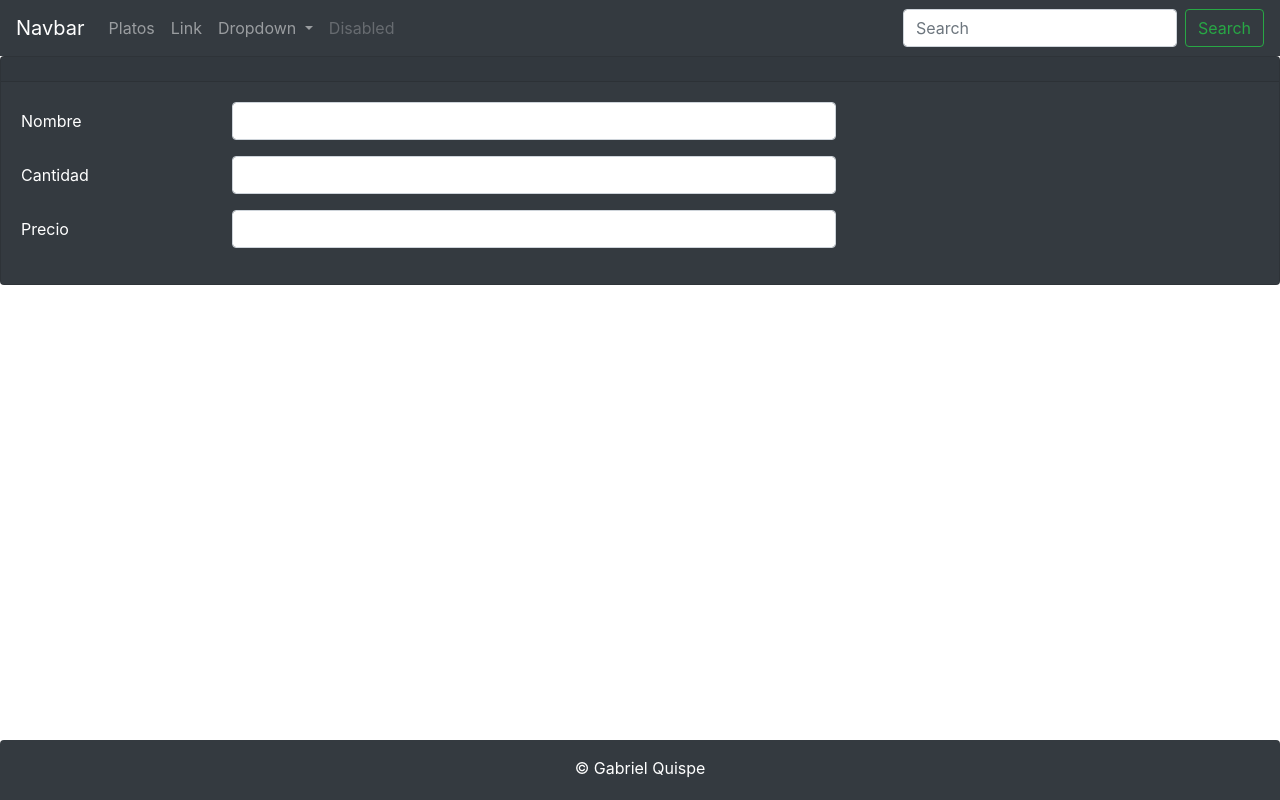
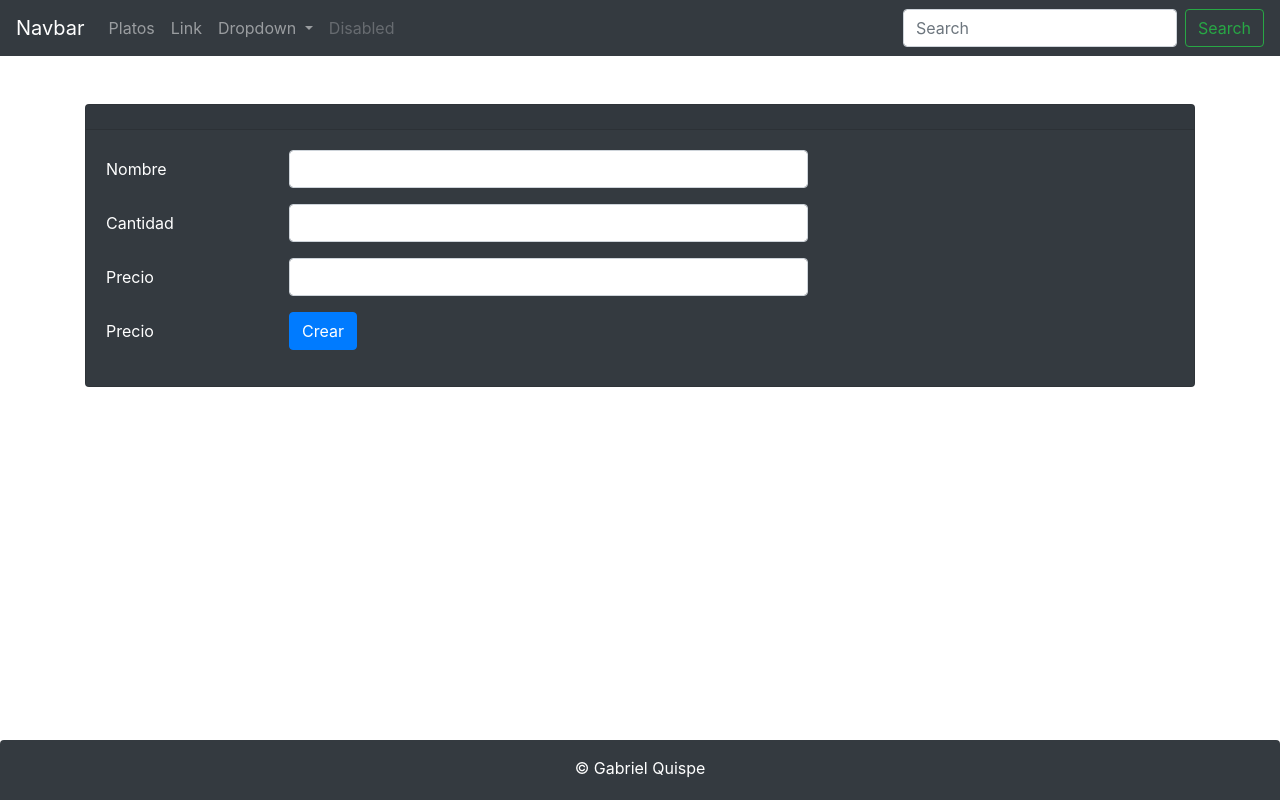
Before and after one commit to QuispeRosasGabriel/RestAngularSpring, an Angular app: page /formulario in a window 1280 px wide. Before the commit this address led to /. Built offline with nearby package versions, Linux system fonts and the light colour scheme.

Commit message:
finish 2nd observable

```diff
--- a/src/app/app-routing.module.ts
+++ b/src/app/app-routing.module.ts
@@ -1,11 +1,13 @@
 import { NgModule } from '@angular/core';
 import { Routes, RouterModule } from '@angular/router';
 import { PlatosComponent } from './components/platos/platos.component';
+import { FormComponent } from './components/form/form.component';
 
 
 const routes: Routes = [
   { path: '', redirectTo: '/platos', pathMatch: 'full' },
-  { path: 'platos', component: PlatosComponent }
+  { path: 'platos', component: PlatosComponent },
+  { path: 'formulario', component: FormComponent }
 ];
 
 @NgModule({
--- a/src/app/app.component.html
+++ b/src/app/app.component.html
@@ -1,6 +1,5 @@
 <app-the-navbar></app-the-navbar>
-<div class="container">
+<div class="container py-5">
   <router-outlet></router-outlet>
 </div>
-<app-form></app-form>
 <app-the-footer></app-the-footer>
--- a/src/app/components/form/form.component.html
+++ b/src/app/components/form/form.component.html
@@ -1,7 +1,7 @@
 <div class="card bg-dark text-white">
   <div class="card-header">{{ titulo }}</div>
   <div class="card-body">
-    <form>
+    <form (ngSubmit)="create()">
       <div class="form-group row">
         <label for="nombre" class="col-form-label col-md-2">Nombre</label>
         <div class="col-md-6">
@@ -37,6 +37,12 @@
           />
         </div>
       </div>
+      <div class="form-group row">
+        <label for="" class="col-form-label col-md-2">Precio</label>
+        <div class="col-md-6">
+          <button class="btn btn-primary" role="button">Crear</button>
+        </div>
+      </div>
     </form>
   </div>
 </div>
--- a/src/app/components/form/form.component.ts
+++ b/src/app/components/form/form.component.ts
@@ -1,5 +1,7 @@
 import { Component, OnInit } from '@angular/core';
 import { Plato } from 'src/app/models/plato';
+import { PlatoService } from 'src/app/services/plato.service';
+import { Router } from '@angular/router';
 
 @Component({
   selector: 'app-form',
@@ -10,9 +12,15 @@ export class FormComponent implements OnInit {
 
   private plato: Plato = new Plato();
 
-  constructor() { }
+  constructor(private platoService: PlatoService, private router: Router) { }
 
   ngOnInit() {
   }
 
+  create(): void {
+    this.platoService.create(this.plato).subscribe(
+      response => this.router.navigate(['platos'])
+    )
+  }
+
 }
--- a/src/app/components/platos/platos.component.html
+++ b/src/app/components/platos/platos.component.html
@@ -2,6 +2,15 @@
   <div class="card-header">Platos</div>
   <div class="card-body">
     <h5 class="card-title">Lista de Platos</h5>
+    <div class="my-2 text-left">
+      <button
+        class="btn btn-rounded btn-primary"
+        type="button"
+        [routerLink]="['/formulario']"
+      >
+        Crear Cliente
+      </button>
+    </div>
     <table class="table table-bordered table-striped">
       <thead>
         <tr>
--- a/src/app/services/plato.service.ts
+++ b/src/app/services/plato.service.ts
@@ -3,7 +3,7 @@ import { PLATOS } from '../components/platos/platos.json';
 import { Plato } from '../models/plato.js';
 //RxJs
 import { Observable, of } from 'rxjs';
-import { HttpClient } from '@angular/common/http';
+import { HttpClient, HttpHeaders } from '@angular/common/http';
 import { map } from "rxjs/operators";
 
 @Injectable({
@@ -11,6 +11,9 @@ import { map } from "rxjs/operators";
 })
 export class PlatoService {
   private urlEndPoint: string = 'http://localhost:8080/api/platos'
+
+  private httpHeaders = new HttpHeaders({ 'Content-Type': 'application/json' })
+
   constructor(private http: HttpClient) { }
 
   getPlatos(): Observable<Plato[]> {
@@ -20,4 +23,8 @@ export class PlatoService {
     );
   }
 
+  create(plato: Plato): Observable<Plato> {
+    return this.http.post<Plato>(this.urlEndPoint, plato, { headers: this.httpHeaders })
+  }
+
 }
```
